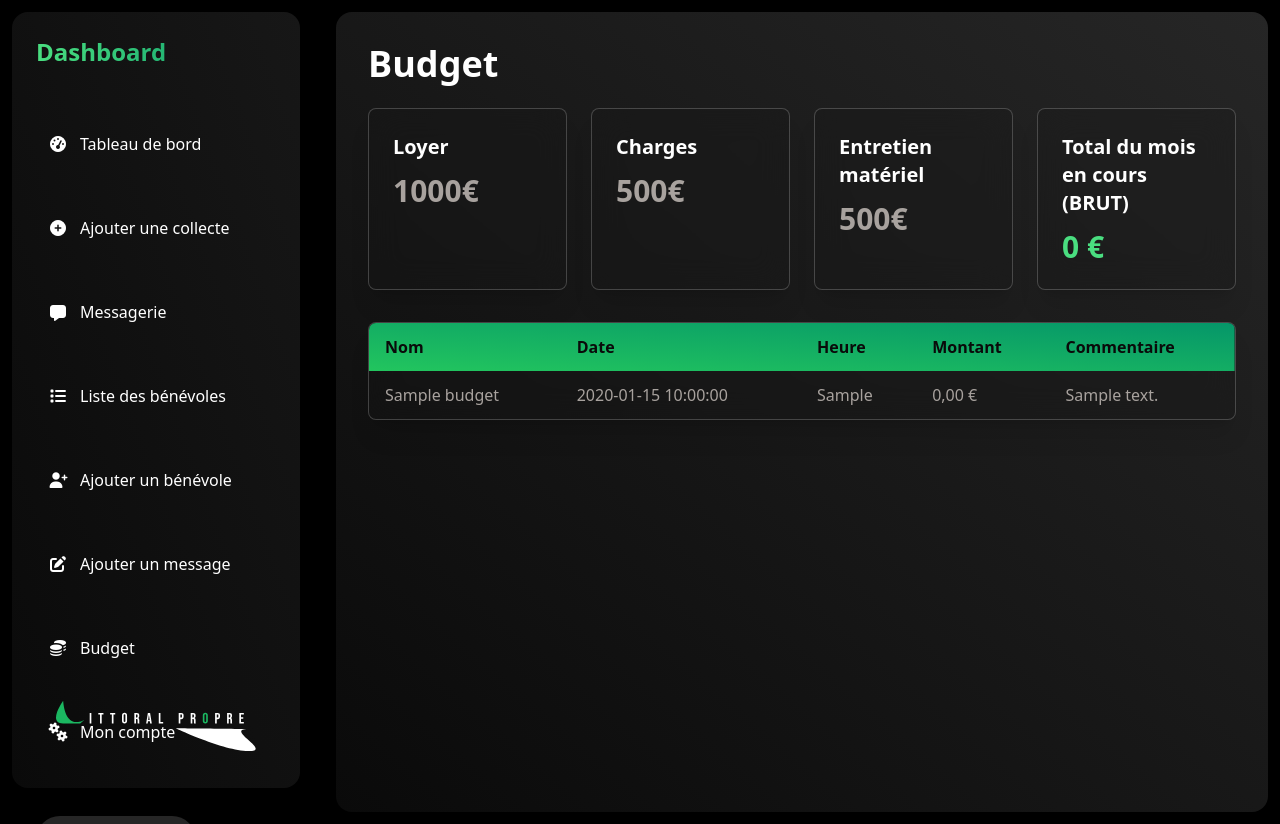
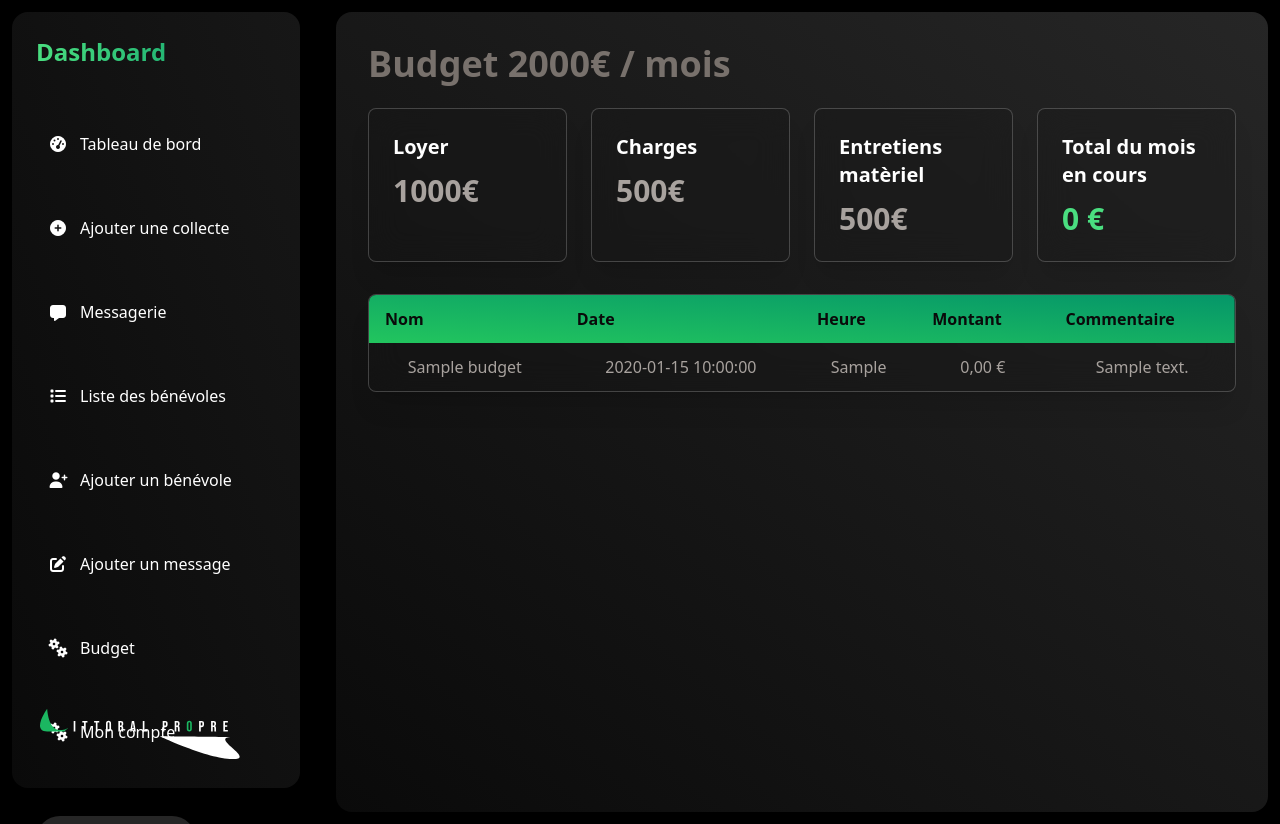
Before and after one commit to TheoBlaum/P4BackofficeLP, a PHP site: page /budget.php in a window 1280 px wide. Run offline with PHP 8.4, Linux system fonts and the light colour scheme; the visitor is signed in with stand-in values (Sample User, id 1); data comes from the database, SQL or seed files in the repository; tables that the repository leaves empty or names only in its code hold one stand-in row (values such as "Sample post"); some libraries are stand-ins or nearby versions.

Commit message:
commentaire "budget"

```diff
--- a/association/php/budget.php
+++ b/association/php/budget.php
@@ -1,34 +1,32 @@
 <?php
 
-require 'config.php';
+require 'config.php'; // On inclut le fichier de configuration qui contient la connexion à la base de données
 
-// Vérifie si l'utilisateur est connecté
-if (!isset($_SESSION['user_id'])) {
-    header("Location: login.php");
-    exit;
+    if (!isset($_SESSION['user_id'])) {  // On vérifie si l'utilisateur est connecté en regardant s'il y a un user_id dans la session
+    header("Location: login.php");  // L'utilisateur est redirigé vers la page de connexion s'il n'est pas connecté
+    exit; // Arrête l'exécution du script après la redirection
 }
 
-// Vérifiez le rôle de l'utilisateur connecté
-$userId = $_SESSION['user_id'];
-$query = $pdo->prepare("SELECT role FROM benevoles WHERE id = ?");
-$query->execute([$userId]);
-$user = $query->fetch(PDO::FETCH_ASSOC);
-$userRole = $user ? $user['role'] : null;
+$userId = $_SESSION['user_id']; // On récupère l'identifiant de l'utilisateur depuis la session
+$query = $pdo->prepare("SELECT role FROM benevoles WHERE id = ?"); // On Prépare une requête pour récupérer le rôle de l'utilisateur connecté depuis la base de données
+$query->execute([$userId]); // On exécute la requête en passant l'ID de l'utilisateur en paramètre
+$user = $query->fetch(PDO::FETCH_ASSOC); // On récupère les résultats sous forme de tableau associatif
+$userRole = $user ? $user['role'] : null; // On stocke le rôle de l'utilisateur, ou null s'il n'est pas trouvé
 
-// Requête pour récupérer les données
-try {
-    $stmt = $pdo->prepare("SELECT * FROM budget ORDER BY date DESC, heure DESC");
-    $stmt->execute();
-    $montant = $stmt->fetchAll(PDO::FETCH_ASSOC);
-} catch (PDOException $e) {
-    die("Erreur lors de la récupération des données : " . $e->getMessage());
+
+try { // Tentative d'exécution de la requête pour récupérer toutes les entrées de la table budget
+    $stmt = $pdo->prepare("SELECT * FROM budget ORDER BY date DESC, heure DESC"); // On prépare une requête SQL pour sélectionner toutes les entrées de la table budget
+    $stmt->execute(); // On exécute la requête
+
+
+    $montant = $stmt->fetchAll(PDO::FETCH_ASSOC); // On récupère tous les résultats sous forme de tableau associatif
+    } catch (PDOException $e) { // En cas d'erreur SQL, affiche un message d'erreur et arrête l'exécution du script
+    die("Erreur lors de la récupération des données : " . $e->getMessage()); // Cela permet de gérer proprement les erreurs et ne pas afficher de page blanche
     }
 
-$stmt2 = $pdo->query("
-SELECT  SUM(montant) AS total
-FROM budget
-");
-$total = $stmt2->fetch(PDO::FETCH_ASSOC)['total'];
+$stmt2 = $pdo->query("SELECT SUM(montant) AS total FROM budget"); // On exécute une requête SQL pour obtenir la somme totale du montant du budget
+
+$total = $stmt2->fetch(PDO::FETCH_ASSOC)['total']; // On récupère la valeur du total dans un tableau associatif
 ?>
 
 
@@ -39,9 +37,7 @@ $total = $stmt2->fetch(PDO::FETCH_ASSOC)['total'];
     <meta charset="UTF-8">
     <meta name="viewport" content="width=device-width, initial-scale=0.80">
     <title>Liste des Collectes</title>
-            <link
-                href="https://fonts.googleapis.com/css2?family=Roboto:wght@300;400;700&family=Lora:wght@400;700&family=Montserrat:wght@300;400;700&family=Open+Sans:wght@300;400;700&family=Poppins:wght@300;400;700&family=Playfair+Display:wght@400;700&family=Raleway:wght@300;400;700&family=Nunito:wght@300;400;700&family=Merriweather:wght@300;400;700&family=Oswald:wght@300;400;700&display=swap"
-                rel="stylesheet">
+    <link href="https://fonts.googleapis.com/css2?family=Roboto:wght@300;400;700&family=Lora:wght@400;700&family=Montserrat:wght@300;400;700&family=Open+Sans:wght@300;400;700&family=Poppins:wght@300;400;700&family=Playfair+Display:wght@400;700&family=Raleway:wght@300;400;700&family=Nunito:wght@300;400;700&family=Merriweather:wght@300;400;700&family=Oswald:wght@300;400;700&display=swap"rel="stylesheet">
     <script src="https://cdn.tailwindcss.com"></script>
     <link href="https://cdn.jsdelivr.net/npm/@fortawesome/fontawesome-free/css/all.min.css" rel="stylesheet">
     <script src="https://cdn.jsdelivr.net/npm/chart.js"></script>
@@ -83,7 +79,7 @@ $total = $stmt2->fetch(PDO::FETCH_ASSOC)['total'];
                     <?php endif; ?>
 
                     <li><a href="budget.php" class="flex items-center py-2 px-3 hover:text-white rounded-lg"><i
-                                        class="fas fa-coins mr-3"></i> Budget</a></li>
+                                class="fas fa-cogs mr-3"></i> Budget</a></li>
 
                     <li><a href="my_account.php" class="flex items-center py-2 px-3 hover:text-white rounded-lg"><i
                                 class="fas fa-cogs mr-3"></i> Mon compte</a></li>
@@ -94,7 +90,7 @@ $total = $stmt2->fetch(PDO::FETCH_ASSOC)['total'];
                         Déconnexion
                     </button>
                 </div>
-                        <div class="absolute bottom-12 left-1/2 transform -translate-x-1/2">
+                <div class="absolute bottom-10 left-10">
                     <svg width="200" height="52" viewBox="0 0 1276 323" fill="none" xmlns="http://www.w3.org/2000/svg">
                         <path
                             d="M45.5556 0C45.5556 0 -56.9444 144.88 45.5556 144.88C148.056 144.88 154.556 144.88 154.556 144.88C173.799 129.027 181.5 123 183.442 121.5C176.5 125 61.7059 195.025 45.5556 0Z"
@@ -118,14 +114,7 @@ $total = $stmt2->fetch(PDO::FETCH_ASSOC)['total'];
             <div class="bg-gradient-to-tr from-neutral-950 to-neutral-800 p-8 min-h-screen rounded-2xl m-3">
 
                 <!-- Titre -->
-                        <h1 class="text-4xl font-bold text-white mb-6">Budget</h1>
-
-                        <!-- Message de notification -->
-                        <?php if (isset($_GET['message'])): ?>
-                            <div class="bg-green-100 text-green-800 p-4 rounded-md mb-6">
-                                <?= htmlspecialchars($_GET['message']) ?>
-                            </div>
-                        <?php endif; ?>
+                <h1 class="text-4xl font-bold text-stone-500 mb-6">Budget 2000€ / mois</h1>
 
                 <!-- Cartes d'informations -->
                 <div class="grid grid-cols-1 sm:grid-cols-2 lg:grid-cols-4 gap-6 mb-8">
@@ -144,17 +133,17 @@ $total = $stmt2->fetch(PDO::FETCH_ASSOC)['total'];
                             <p class="text-3xl font-bold text-stone-400">500€</p>
                         </div>
 
-                            <!-- Entretien matériel -->
+                    <!-- Entretien matèriel -->
                     <div
                         class="bg-neutral-900/30 backdrop-blur-lg border border-white/20 text-white p-6 rounded-lg shadow-xl">
-                                <h3 class="text-xl font-semibold text-white mb-3">Entretien matériel</h3>
+                        <h3 class="text-xl font-semibold text-white mb-3">Entretiens matèriel</h3>
                         <p class="text-3xl font-bold text-stone-400">500€</p>
                     </div>
 
                     <!-- Total du mois en cours -->
                     <div
                         class="bg-neutral-900/30 backdrop-blur-lg border border-white/20 text-white p-6 rounded-lg shadow-xl">
-                                <h3 class="text-xl font-semibold text-white mb-3">Total du mois en cours (BRUT)</h3>
+                        <h3 class="text-xl font-semibold text-white mb-3">Total du mois en cours</h3>
                         <p class="text-3xl font-bold text-green-400"><?= $total ?> €</p>
                     </div>
 
@@ -177,7 +166,7 @@ $total = $stmt2->fetch(PDO::FETCH_ASSOC)['total'];
             <tbody>
                 <?php if (!empty($montant)) : ?>
                     <?php foreach ($montant as $row) : ?>
-                                <tr class="">
+                        <tr class="text-center">
                             <td class="py-3 px-4 text-stone-400"><?php echo htmlspecialchars($row['nom']); ?></td>
                             <td class="py-3 px-4 text-stone-400"><?php echo htmlspecialchars($row['date']); ?></td>
                             <td class="py-3 px-4 text-stone-400"><?php echo htmlspecialchars($row['heure']); ?></td>
```
Lines whose indentation alone changed are shown as unchanged.
